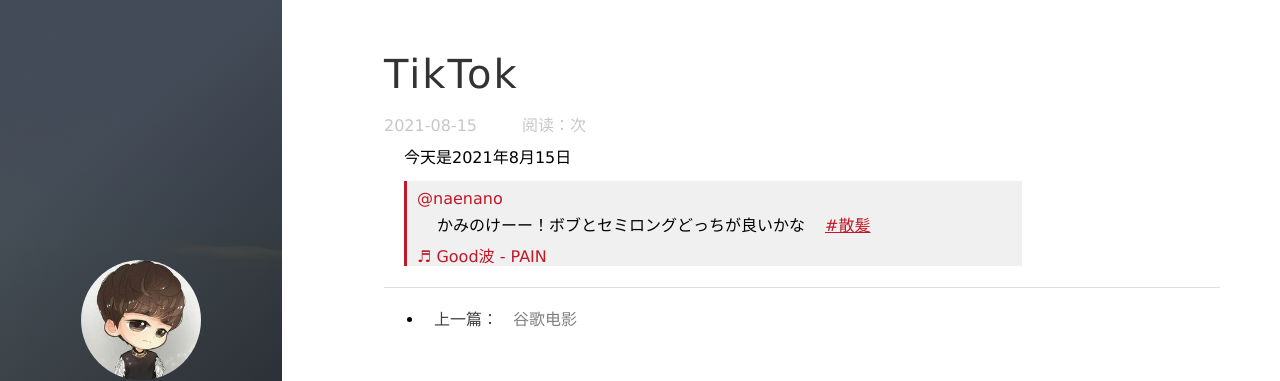
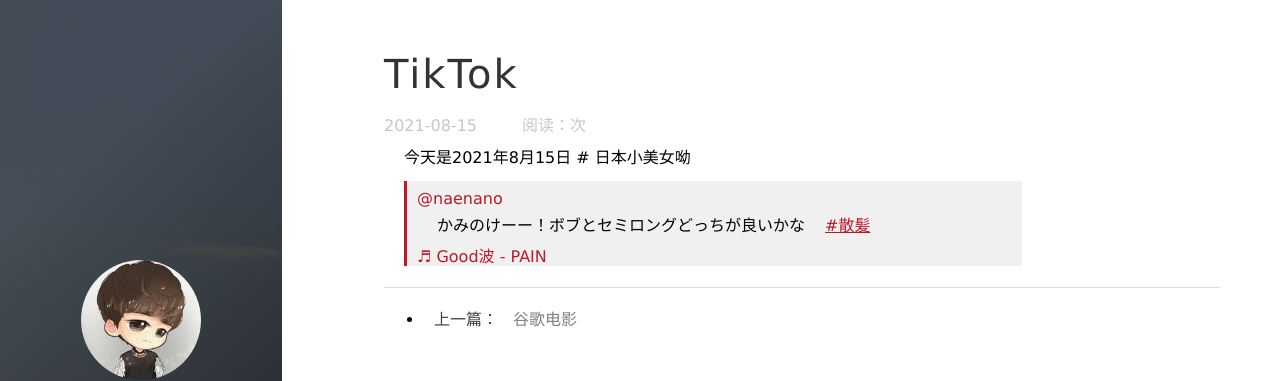
Before and after one commit to Killer-Yao/blog.github.io, a Jekyll site: the page built from _posts/2021-08-15-TikTok.md, in a window 1280 px wide. Shown: the top 381 px of the page. Built offline with Jekyll 4.4.1, drawn with Linux system fonts in a browser that asks for light colours; nearby versions of some CDN libraries; a script that is not in the unit is left out; comment, search, counter and statistics services are not loaded.

Commit message:
Update 2021-08-15-TikTok.md

```diff
--- a/_posts/2021-08-15-TikTok.md
+++ b/_posts/2021-08-15-TikTok.md
@@ -6,5 +6,5 @@ tags:  Jpan美女
 ---
 
 今天是2021年8月15日
-
+ # 日本小美女呦
  <blockquote class="tiktok-embed" cite="https://www.tiktok.com/@naenano/video/6994373265552657665" data-video-id="6994373265552657665" style="max-width: 605px;min-width: 325px;" > <section> <a target="_blank" title="@naenano" href="https://www.tiktok.com/@naenano">@naenano</a> <p>かみのけーー！ボブとセミロングどっちが良いかな　<a title="散髪" target="_blank" href="https://www.tiktok.com/tag/%E6%95%A3%E9%AB%AA">#散髪</a></p> <a target="_blank" title="♬ Good波 - PAIN" href="https://www.tiktok.com/music/Good波-6988810468240542465">♬ Good波 - PAIN</a> </section> </blockquote> <script async src="https://www.tiktok.com/embed.js"></script>
```
